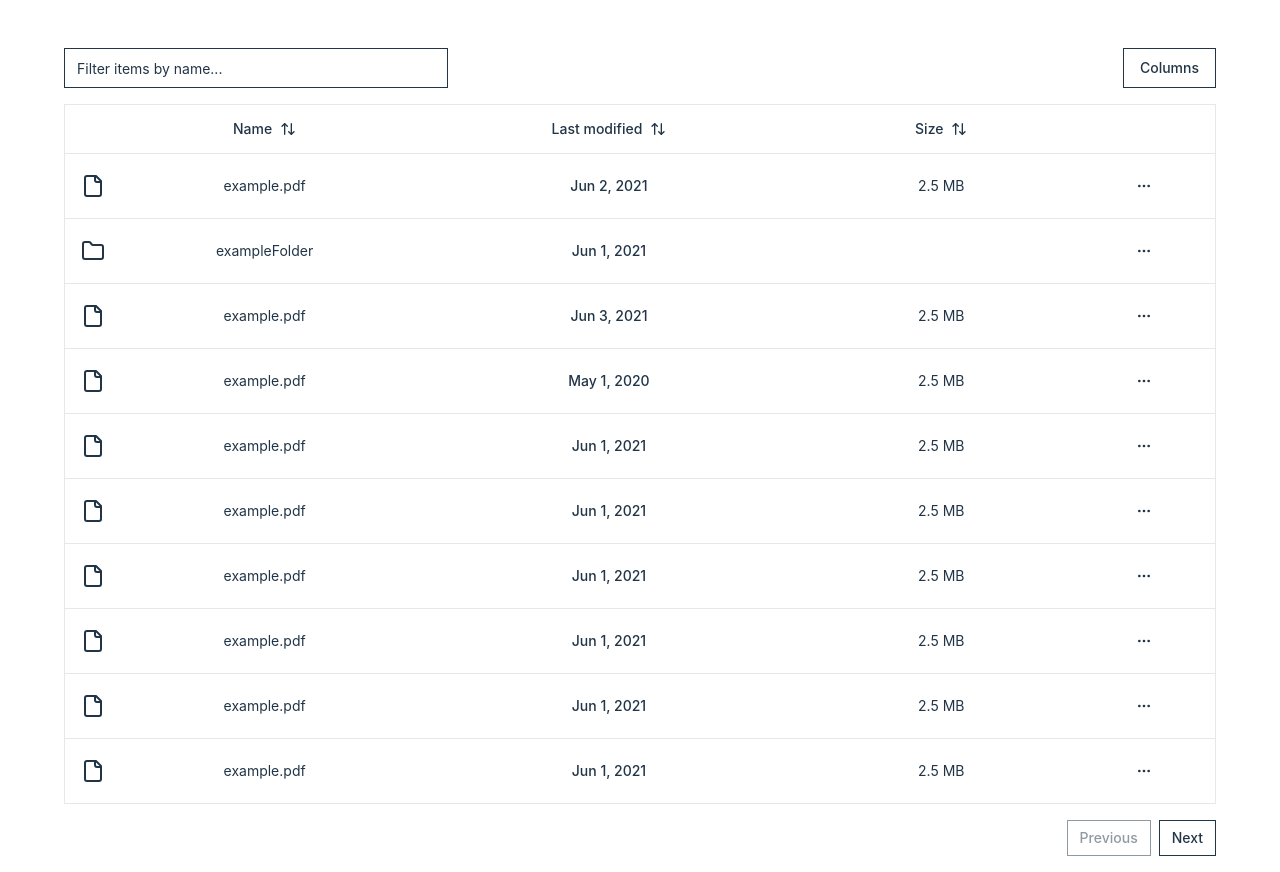
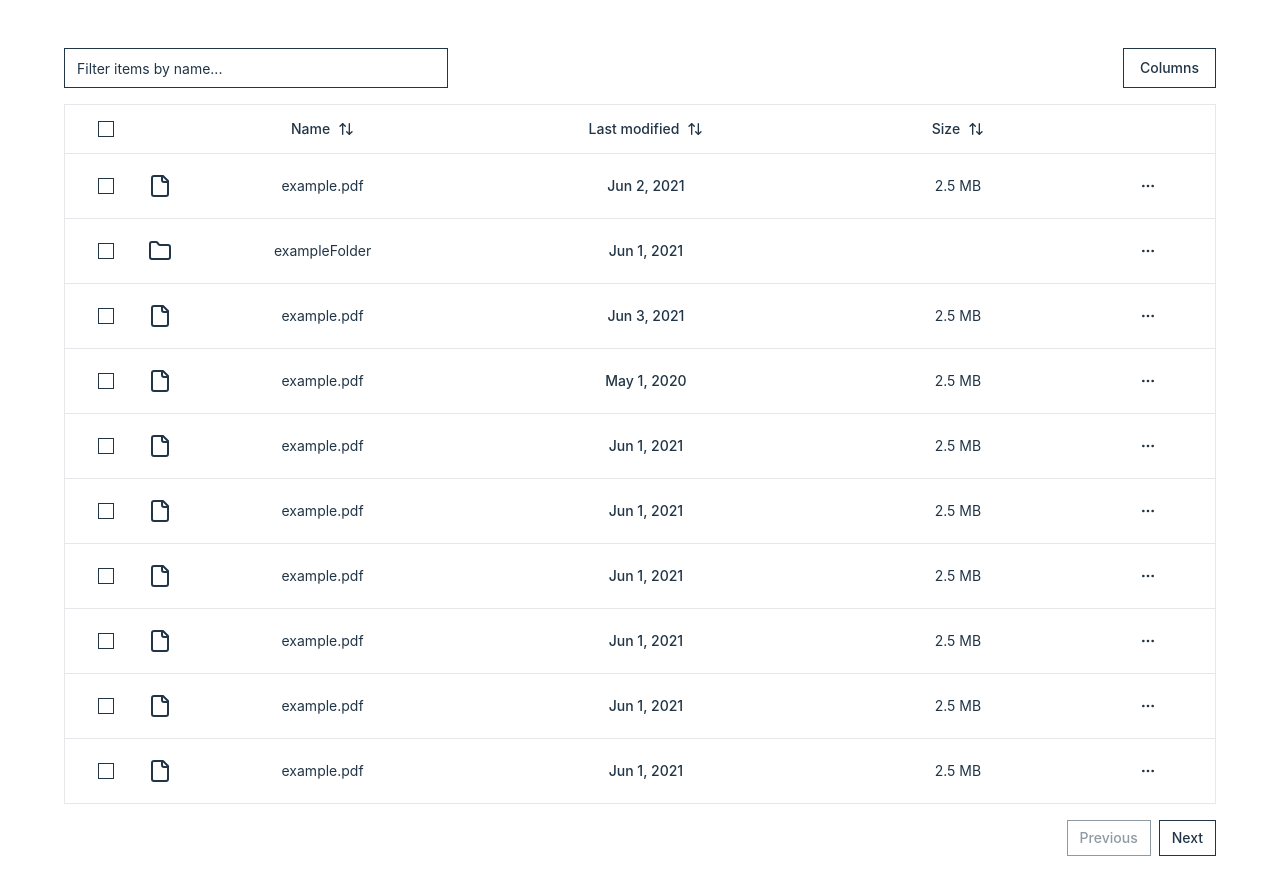
Before and after one commit to dan-antonelli/tiny-drive, a React (Vite) app: page / in a window 1280 px wide. Built offline with nearby package versions, Linux system fonts and the light colour scheme; the HTML template or start-up script is replaced by a standard one.

Commit message:
WIP add checkboxes

```diff
--- a/package.json
+++ b/package.json
@@ -10,6 +10,7 @@
     "preview": "vite preview"
   },
   "dependencies": {
+    "@radix-ui/react-checkbox": "^1.0.4",
     "@radix-ui/react-dropdown-menu": "^2.0.6",
     "@radix-ui/react-slot": "^1.0.2",
     "@tanstack/react-table": "^8.16.0",
--- /dev/null
+++ b/src/components/shadcn/ui/checkbox.tsx
@@ -0,0 +1,30 @@
+'use client';
+
+import * as CheckboxPrimitive from '@radix-ui/react-checkbox';
+import { Check } from 'lucide-react';
+import * as React from 'react';
+
+import { cn } from '@/lib/utils';
+
+const Checkbox = React.forwardRef<
+  React.ElementRef<typeof CheckboxPrimitive.Root>,
+  React.ComponentPropsWithoutRef<typeof CheckboxPrimitive.Root>
+>(({ className, ...props }, ref) => (
+  <CheckboxPrimitive.Root
+    ref={ref}
+    className={cn(
+      'p-0.5 bg-white peer h-4 w-4 shrink-0 rounded-sm border border-primary ring-offset-background focus-visible:outline-none focus-visible:ring-2 focus-visible:ring-ring focus-visible:ring-offset-2 disabled:cursor-not-allowed disabled:opacity-50 data-[state=checked]:bg-primary data-[state=checked]:text-primary-foreground',
+      className
+    )}
+    {...props}
+  >
+    <CheckboxPrimitive.Indicator
+      className={cn('flex items-center justify-center text-current')}
+    >
+      <Check className='h-4 w-4' />
+    </CheckboxPrimitive.Indicator>
+  </CheckboxPrimitive.Root>
+));
+Checkbox.displayName = CheckboxPrimitive.Root.displayName;
+
+export { Checkbox };
--- /dev/null
+++ b/src/features/table/components/SortButton 2.tsx
@@ -0,0 +1,25 @@
+import { Column } from '@tanstack/react-table';
+import { ArrowUpDown } from 'lucide-react';
+
+import Button from '@/components/shadcn/ui/button';
+import { FileInfo } from '@/types/types';
+
+interface SortButtonProps {
+  column: Column<FileInfo>;
+  children: React.ReactNode;
+}
+
+const SortButton = ({ column, children }: SortButtonProps) => {
+  return (
+    <Button
+      className='text-center'
+      variant='secondary'
+      onClick={() => column.toggleSorting(column.getIsSorted() === 'asc')}
+    >
+      {children}
+      <ArrowUpDown className='ml-2 h-4 w-4' />
+    </Button>
+  );
+};
+
+export default SortButton;
--- a/src/features/table/components/columns.tsx
+++ b/src/features/table/components/columns.tsx
@@ -10,6 +10,7 @@
 import SortButton from './SortButton';
 
 import Button from '@/components/shadcn/ui/button';
+import { Checkbox } from '@/components/shadcn/ui/checkbox';
 import {
   DropdownMenu,
   DropdownMenuContent,
@@ -20,6 +21,28 @@
 import { FileInfo } from '@/types/types';
 
 const columns: ColumnDef<FileInfo>[] = [
+  {
+    id: 'select',
+    header: ({ table }) => (
+      <Checkbox
+        checked={
+          table.getIsAllPageRowsSelected() ||
+          (table.getIsSomePageRowsSelected() && 'indeterminate')
+        }
+        onCheckedChange={(value) => table.toggleAllPageRowsSelected(!!value)}
+        aria-label='Select all'
+      />
+    ),
+    cell: ({ row }) => (
+      <Checkbox
+        checked={row.getIsSelected()}
+        onCheckedChange={(value) => row.toggleSelected(!!value)}
+        aria-label='Select row'
+      />
+    ),
+    enableSorting: false,
+    enableHiding: false,
+  },
   {
     accessorKey: '',
     id: 'type',
```
Also changed, not shown: public/drive 2.svg (added), 1 other file (tests, documents, lock files or other folders).
